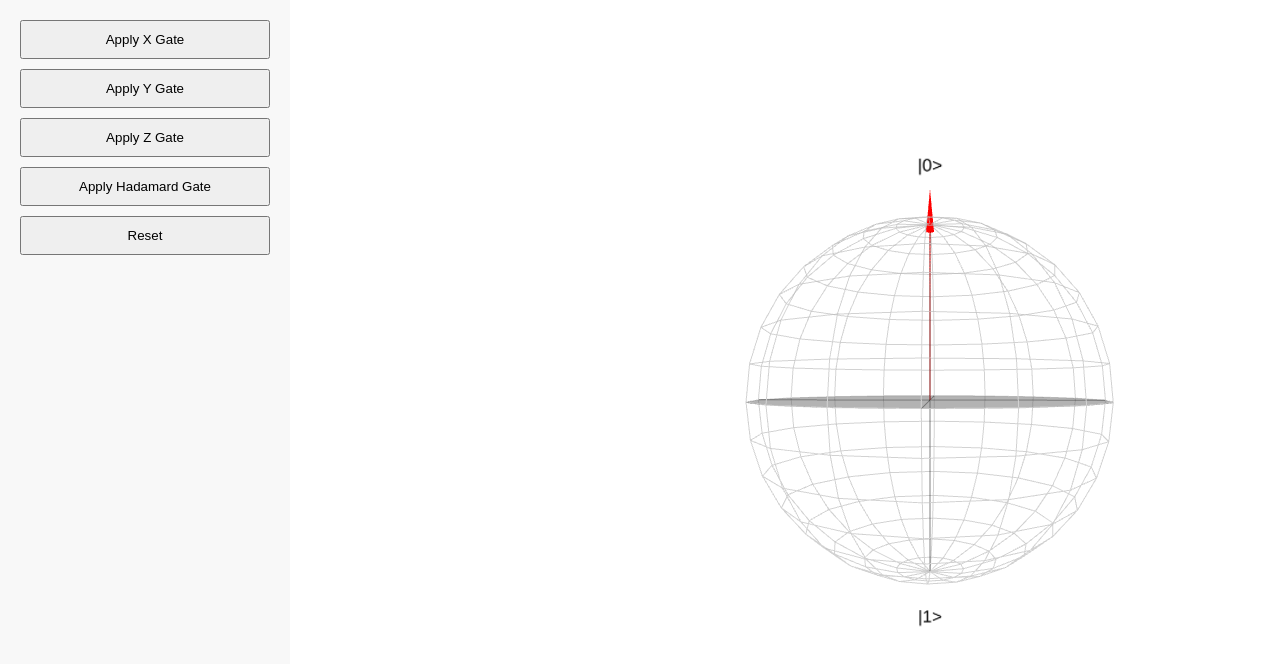
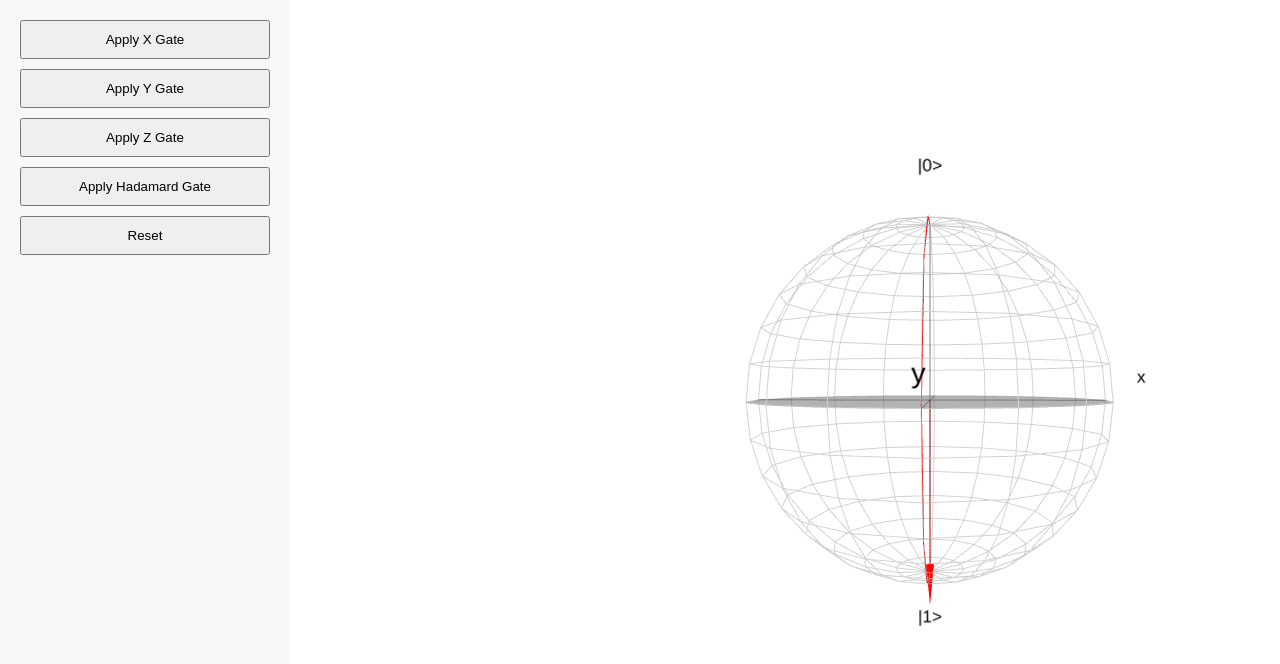
Before and after one commit to Alex-Carney/bloch-sphere-challenge, a website built with Vite: page index.html in a window 1280 px wide. Both pictures are taken after a click on the button "Apply X Gate". Built offline with nearby package versions, Linux system fonts and the light colour scheme; animation ran at ten frames a second.

Commit message:
Animation fixes

```diff
--- a/bloch_sphere/BlochSphere.js
+++ b/bloch_sphere/BlochSphere.js
@@ -2,6 +2,7 @@
 import * as THREE from 'three';
 import { createArrow, createSphere, createAxes, createEquator, addTextLabels } from './objects';
 import * as TWEEN from '@tweenjs/tween.js'
+import * as math from 'mathjs';
 
 export class BlochSphere {
     constructor(scene) {
@@ -19,18 +20,42 @@ export class BlochSphere {
         addTextLabels(this.scene);
     }
 
-    animateRotation(newRotation) {
-        const currentRotation = { x: this.arrow.rotation.x, y: this.arrow.rotation.y, z: this.arrow.rotation.z };
-        const tween = new TWEEN.Tween(currentRotation)
-            .to(newRotation, 1000)
-            .onUpdate(() => {
-                this.arrow.rotation.x = currentRotation.x;
-                this.arrow.rotation.y = currentRotation.y;
-                this.arrow.rotation.z = currentRotation.z;
-                this.updateTraceLine();
+    animateRotation(axis, angle, onComplete) {
+        const quaternionInitial = this.arrow.quaternion.clone();
+        const quaternionChange = new THREE.Quaternion();
+        quaternionChange.setFromAxisAngle(axis.normalize(), angle);
+
+        // Compute the final orientation by applying the change to the initial orientation
+        const quaternionFinal = quaternionInitial.clone().multiply(quaternionChange);
+
+        // Disable all buttons with thet "gate-button" classs
+        const buttons = document.getElementsByClassName("gate-button");
+        for (let i = 0; i < buttons.length; i++) {
+            buttons[i].disabled = true;
+        }
+
+        const tween = new TWEEN.Tween({ t: 0 })
+            .to({ t: 1 }, 1000)
+            .onUpdate((obj) => {
+                // Slerp the quaternion directly on the arrow
+                this.arrow.quaternion.slerp(quaternionFinal, obj.t);
+                this.updateTraceLine();  // Optionally update the trace line
+            })
+            .onComplete(() => {
+                // Ensure the arrow's quaternion is exactly the final quaternion to avoid any precision errors
+                this.arrow.quaternion.copy(quaternionFinal);
+                if (onComplete) onComplete();
+                // Enable all buttons with the "gate-button" class
+                for (let i = 0; i < buttons.length; i++) {
+                    buttons[i].disabled = false;
+                }
             })
             .start();
     }
+
+
+
+
 
     initializeTraceLine() {
         this.traceGeometry = new THREE.BufferGeometry();
@@ -63,24 +88,31 @@ export class BlochSphere {
     }
 
     applyXGate() {
-        console.log("Applying X gate")
-        const newRotation = { x: this.arrow.rotation.x, y: this.arrow.rotation.y + Math.PI, z: this.arrow.rotation.z };
-        this.animateRotation(newRotation);
+        const axis = new THREE.Vector3(1, 0, 0); // X-axis
+        const angle = Math.PI; // 180 degrees
+        this.animateRotation(axis, angle);
     }
 
+
     applyYGate() {
-        const newRotation = { x: this.arrow.rotation.x + Math.PI, y: this.arrow.rotation.y, z: this.arrow.rotation.z };
-        this.animateRotation(newRotation);
+        const axis = new THREE.Vector3(0, 0, 1); // Y-axis
+        const angle = Math.PI; // 180 degrees
+        this.animateRotation(axis, angle);
     }
 
     applyZGate() {
-        const newRotation = { x: this.arrow.rotation.x, y: this.arrow.rotation.y, z: this.arrow.rotation.z + Math.PI };
-        this.animateRotation(newRotation);
+        const axis = new THREE.Vector3(0, 1, 0); // Z-axis
+        const angle = Math.PI; // 180 degrees
+        this.animateRotation(axis, angle);
     }
 
     applyHadamardGate() {
-        const newRotation = { x: this.arrow.rotation.x, y: this.arrow.rotation.y + Math.PI / 2, z: this.arrow.rotation.z + Math.PI };
-        this.animateRotation(newRotation);
+        const axisY = new THREE.Vector3(0, 1, 0); // Y-axis
+        const axisX = new THREE.Vector3(0, 0, 1); // X-axis
+        const angleY = Math.PI / 2; // 90 degrees
+        const angleX = Math.PI / 2; // Additional 90 degrees
+        this.animateRotation(axisX, angleX);
     }
 
+
 }
--- a/bloch_sphere/objects.js
+++ b/bloch_sphere/objects.js
@@ -98,6 +98,11 @@ export function createAxes() {
 export function addTextLabels(scene) {
     const label0 = createTextSprite("|0>", 60, "rgba(0, 0, 0, 1)", new THREE.Vector3(0, 1.3, 0)); // Above north pole
     const label1 = createTextSprite("|1>", 60, "rgba(0, 0, 0, 1)", new THREE.Vector3(0, -1.3, 0)); // Below south pole
+    const labelX = createTextSprite("x", 60, "rgba(0, 0, 0, 1)", new THREE.Vector3(1.2, .1, 0));  // X-axis label
+    const labelY = createTextSprite("y", 60, "rgba(0, 0, 0, 1)", new THREE.Vector3(0, .1, 1.2));  // Y-axis label
+
+    scene.add(labelX);
+    scene.add(labelY);
     scene.add(label0);
     scene.add(label1);
 }
--- a/bloch_sphere/textSprites.js
+++ b/bloch_sphere/textSprites.js
@@ -11,20 +11,20 @@ import * as THREE from 'three';
  */
 export function createTextSprite(message, fontsize, color, position) {
     // Create canvas for the text
-    var canvas = document.createElement('canvas');
-    var context = canvas.getContext('2d');
+    let canvas = document.createElement('canvas');
+    let context = canvas.getContext('2d');
     context.font = `${fontsize}px Arial`;
     context.fillStyle = color;
     context.textAlign = 'center';
     context.fillText(message, canvas.width / 2, canvas.height / 2);
 
     // Update canvas texture
-    var texture = new THREE.Texture(canvas);
+    let texture = new THREE.Texture(canvas);
     texture.needsUpdate = true;
 
     // Create sprite material using the texture
-    var spriteMaterial = new THREE.SpriteMaterial({ map: texture });
-    var sprite = new THREE.Sprite(spriteMaterial);
+    let spriteMaterial = new THREE.SpriteMaterial({ map: texture });
+    let sprite = new THREE.Sprite(spriteMaterial);
     sprite.position.copy(position);
     sprite.scale.set(0.5, 0.25, 1.0);  // Adjust scale to make text bigger if necessary
     sprite.center.set(0.5, 0.5);  // Ensure text is centered
--- a/index.html
+++ b/index.html
@@ -9,11 +9,11 @@
 <body>
 <div id="main-container">
   <div id="controls-container">
-    <button id="xGate">Apply X Gate</button>
-    <button id="yGate">Apply Y Gate</button>
-    <button id="zGate">Apply Z Gate</button>
-    <button id="hGate">Apply Hadamard Gate</button>
-    <button id="reset">Reset</button>
+    <button id="xGate" class="gate-button">Apply X Gate</button>
+    <button id="yGate" class="gate-button">Apply Y Gate</button>
+    <button id="zGate" class="gate-button">Apply Z Gate</button>
+    <button id="hGate" class="gate-button">Apply Hadamard Gate</button>
+    <button id="reset" class="gate-button">Reset</button>
     <!-- More controls as needed -->
   </div>
   <div id="visualization-container">
--- a/package.json
+++ b/package.json
@@ -13,6 +13,7 @@
   },
   "dependencies": {
     "@tweenjs/tween.js": "^23.1.1",
+    "mathjs": "^12.4.2",
     "three": "^0.164.1"
   }
 }
```
Also changed, not shown: 1 other file.
